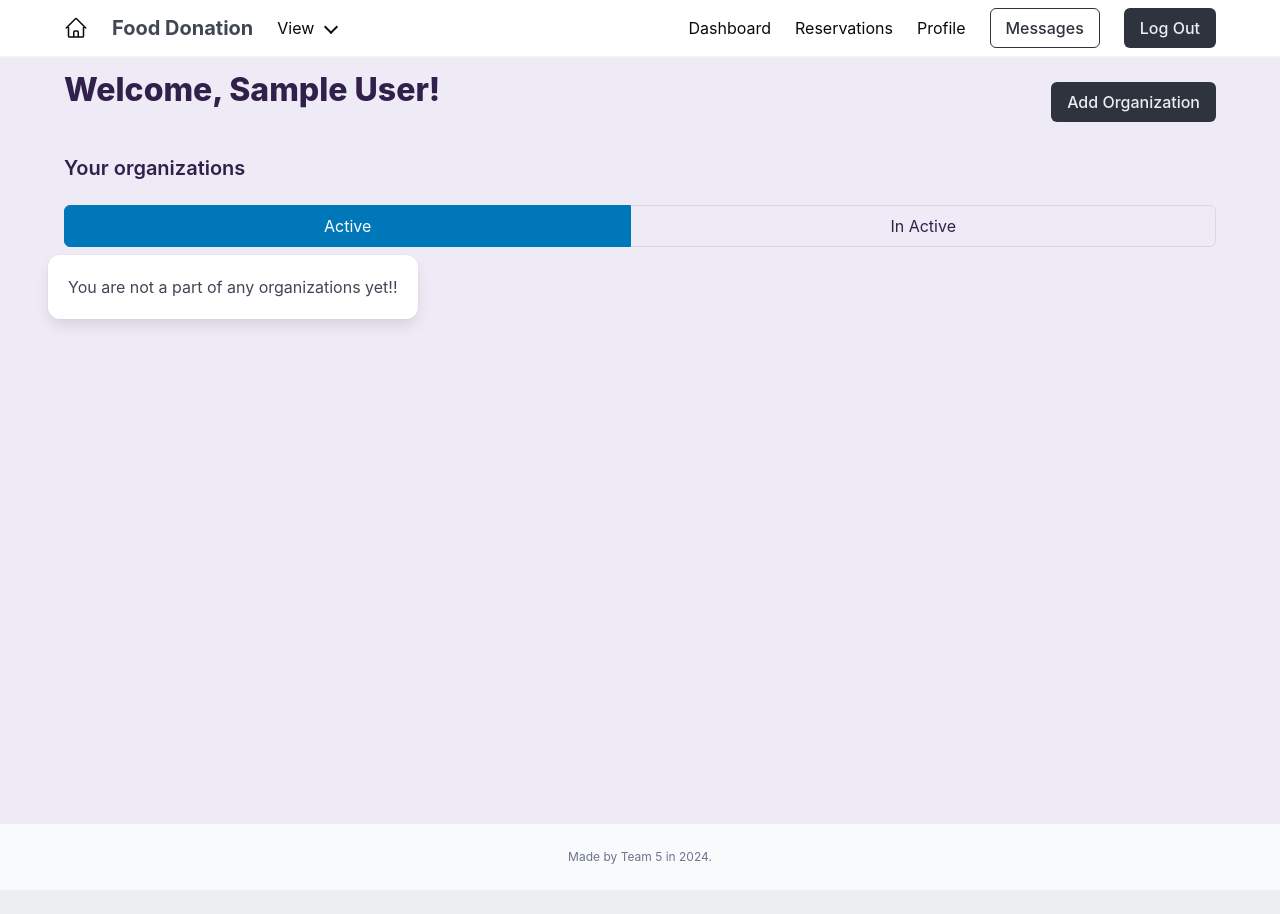
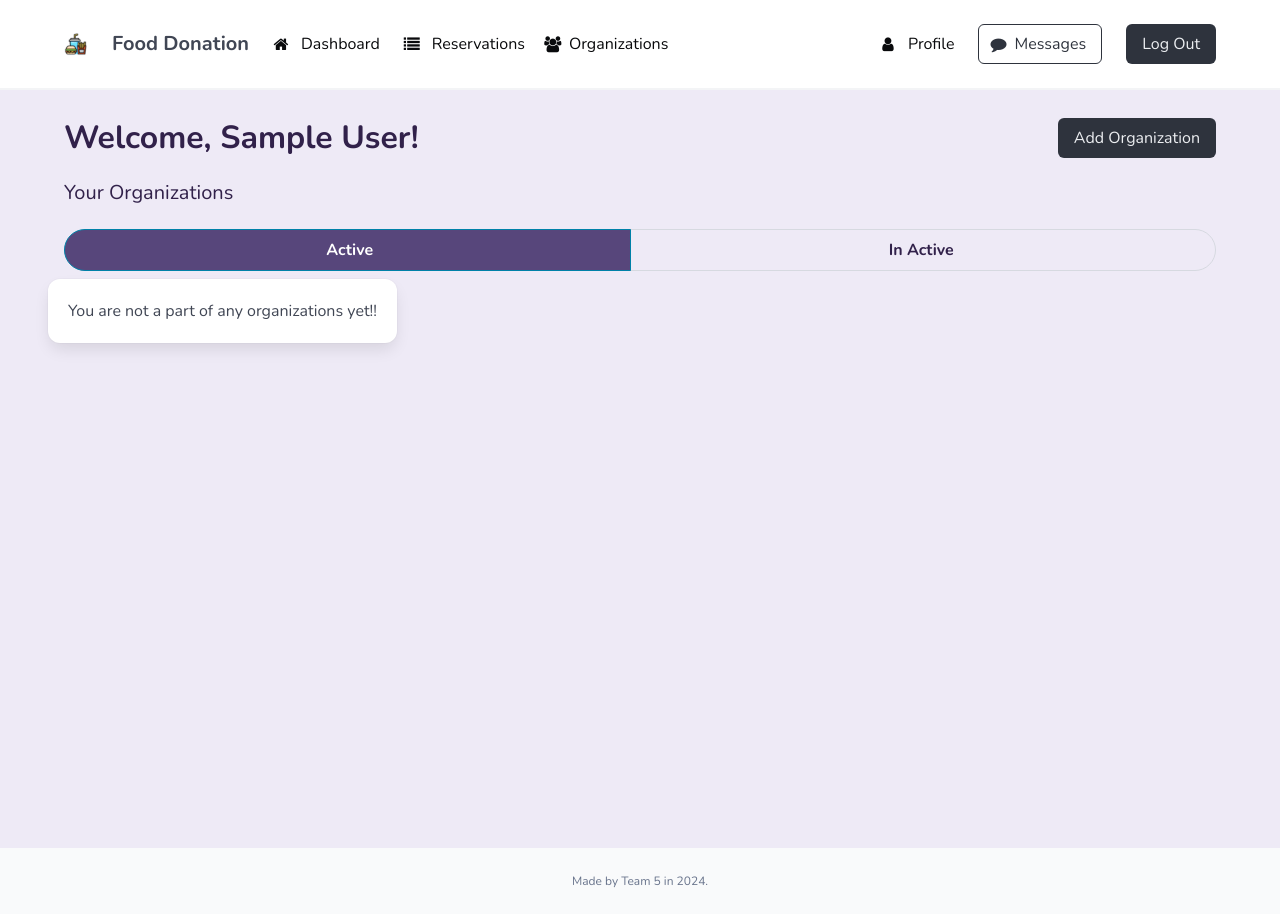
Before and after one commit to gcivil-nyu-org/wed-fall24-team5, a Django app: page /donor_dashboard/ in a window 1280 px wide. Before the commit the page ends 890 px from the top, so only its background shows below. Run offline with Django 5.2, Linux system fonts and the light colour scheme; the visitor is signed in with stand-in values (Sample User, id 1); data comes from the database, SQL or seed files in the repository; data that the repository does not hold is empty; some libraries are stand-ins or nearby versions.

Commit message:
Chore/issue 197/navigation update and UI cleanup (#198)
* add initial donor dashboard statistics

* UI changes, header, and breadcrumbs

* button colors on order page

* fix messages link

```diff
--- a/src/donor_dashboard/templates/donor_dashboard/list.html
+++ b/src/donor_dashboard/templates/donor_dashboard/list.html
@@ -10,7 +10,7 @@
 <div class="container">
     {% include "partials/notifications.html" %}
     <div class="flex-container">
-            <h1 class="title">Welcome, {{ user.first_name }} {{ user.last_name }}!</h1>
+        <h1 class="title mt-5">Welcome, {{ user.first_name }} {{ user.last_name }}!</h1>
         <!-- Button to open the modal -->
         <div class="buttons">
             <button class="button  is-dark" id="open-modal">Add Organization</button>
@@ -45,7 +45,9 @@
                             <div class="column is-two-thirds-tablet is-full-mobile">
                                 <div class="field">
                                     <div class="control">
-                                        <div class="button is-link is-light is-fullwidth has-text-left is-flex-wrap-wrap">{{ form.address }}</div>
+                                        <div
+                                            class="button is-link is-light is-fullwidth has-text-left is-flex-wrap-wrap">
+                                            {{ form.address }}</div>
                                     </div>
                                 </div>
                                 <div class="field">{{ form.zipcode }}</div>
@@ -65,11 +67,9 @@
             </form>
         </div>
     </div>
-    <h2 class="subtitle mt-5">
-        <strong>Your organizations</strong>
-    </h2>
+    <h2 class="subtitle">Your Organizations</h2>
     <!--Tab Navigation Bar-->
-    <div class="tabs is-centered is-toggle is-fullwidth">
+    <div class="tabs is-centered is-toggle is-toggle-rounded is-fullwidth has-text-weight-semibold">
         <ul>
             <li id="active-tab">
                 <a>
@@ -87,43 +87,46 @@
         <div class="columns is-multiline is-variable is-4">
             {% if active_org_list %}
             {% for org in active_org_list %}
-                    <div class="column is-full-mobile is-half-tablet is-half-desktop">
+            <div class="column is-full-mobile is-one-third-tablet is-one-third-desktop">
                 <div class="card mb-5 is-flex is-flex-direction-column">
                     <div class="card-content is-flex-grow-1">
-                                <div class="media is-flex is-justify-content-space-between">
-                                    <div class="media-content">
+                        <div class="level">
+                            <div class="level-left">
+                                <div class="level-item">
                                     <p class="title is-4 is-clipped">{{ org.org_name }}</p>
                                 </div>
-                                    <div class="media-right">
+                            </div>
+                            <div class="level-right">
+                                <div class="level-item">
                                     <span class="tag is-primary is-light is-medium mt-1">{{ org.access_level }}</span>
                                 </div>
-                                    <div class="media-right">
+                                <div class="level-item">
                                     <span class="tag is-primary is-light is-medium mt-1">{{ org.org_type }}</span>
                                 </div>
                             </div>
+                        </div>
                         <div class="content">
-                                    <div class="columns">
-                                        <div class="column is-full-mobile is-half-tablet">
-                                            <!-- djlint:off -->
+                            <p>
                             <div class="button is-link is-light has-text-centered"
                                 style="white-space: normal; word-wrap: break-word; overflow-wrap: break-word;">
-                                            <!-- djlint:on -->
                                 {{ org.org_address }}
                             </div>
-                                    </div>
-                                    <div class="column is-full-mobile is-half-tablet has-text-centered">
-                                        <!-- djlint:off -->
-                                                                                    <p style="word-wrap: break-word; overflow-wrap: break-word;">{{ org.org_email }}</p>
-                                                                                    <p>{{ org.org_contact_number }}</p>
-                                                                                <a href="{{ org.org_website }}"
-                                                                                   style="word-wrap: break-word;
-                                                                                          overflow-wrap: break-word">{{ org.org_website }}</a>
-                                <!-- djlint:on -->
+                            </p>
+                            <p class="icon-text mt-1 block" style="word-wrap: break-word; overflow-wrap: break-word;">
+                                <span class="icon"><i class="fa fa-envelope"></i></span>
+                                <span>{{ org.org_email }}</span>
+                            </p>
+                            <p class="icon-text block">
+                                <span class="icon"><i class="fa fa-phone"></i></span>
+                                <span>{{ org.org_contact_number }}</span>
+                            </p>
+                            <p class="icon-text block" style="word-wrap: break-word; overflow-wrap: break-word;">
+                                <span class="icon"><i class="fa fa-link"></i></span>
+                                <span><a href="{{ org.org_website }}">{{ org.org_website }}</a></span>
+                            </p>
                         </div>
                     </div>
-                    </div>
-                </div>
-                <footer class="card-footer mt-auto">
+                    <footer class="card-footer mt-auto has-background-white-ter has-text-weight-semibold">
                         <a href="{% url 'donor_dashboard:manage_organization' org.org_id %}"
                             class="card-footer-item">View Organization</a>
                     </footer>
@@ -139,7 +142,7 @@
         <div class="columns is-multiline is-variable is-4">
             {% if inactive_org_list %}
             {% for org in inactive_org_list %}
-                <div class="column is-full-mobile is-half-tablet is-half-desktop">
+            <div class="column is-full-mobile is-one-third-tablet is-one-third-desktop">
                 <div class="card mb-5 is-flex is-flex-direction-column">
                     <div class="card-content is-flex-grow-1">
                         <div class="media is-flex is-justify-content-space-between">
@@ -154,30 +157,39 @@
                             </div>
                         </div>
                         <div class="content">
-                                <div class="columns">
-                                    <div class="column is-full-mobile is-half-tablet">
-                                        <!-- djlint:off -->
                             <div class="button is-link is-light has-text-centered"
                                 style="white-space: normal; word-wrap: break-word; overflow-wrap: break-word;">
-                                        <!-- djlint:on -->
                                 {{ org.org_address }}
                             </div>
-                                </div>
-                                <div class="column is-full-mobile is-half-tablet has-text-centered">
-                                    <!-- djlint:off -->
                             <p style="word-wrap: break-word; overflow-wrap: break-word;">{{ org.org_email }}</p>
                             <p>{{ org.org_contact_number }}</p>
-                                                                            <a href="{{ org.org_website }}"
-                                                                               style="word-wrap: break-word;
-                                                                                      overflow-wrap: break-word">{{ org.org_website }}</a>
+                            <a href="{{ org.org_website }}" style="word-wrap: break-word;
+                                                                                      overflow-wrap: break-word">{{
+                                org.org_website }}</a>
+                            <!-- <div class="columns"> -->
+                            <!-- <div class="column is-full-mobile is-half-tablet"> -->
+                            <!-- djlint:off -->
+                            <!-- <div class="button is-link is-light has-text-centered" -->
+                            <!-- style="white-space: normal; word-wrap: break-word; overflow-wrap: break-word;"> -->
                             <!-- djlint:on -->
-                        </div>
+                            <!-- {{ org.org_address }} -->
+                            <!-- </div> -->
+                            <!-- </div> -->
+                            <!-- <div class="column is-full-mobile is-half-tablet has-text-centered"> -->
+                            <!-- djlint:off -->
+                            <!-- <p style="word-wrap: break-word; overflow-wrap: break-word;">{{ org.org_email }}</p> -->
+                            <!-- <p>{{ org.org_contact_number }}</p> -->
+                            <!-- <a href="{{ org.org_website }}" -->
+                            <!-- style="word-wrap: break-word; -->
+                            <!-- overflow-wrap: break-word">{{ org.org_website }}</a> -->
+                            <!-- djlint:on -->
+                            <!-- </div> -->
                         </div>
                     </div>
                 </div>
                 <footer class="card-footer mt-auto">
-                <a href="{% url 'donor_dashboard:manage_organization' org.org_id %}"
-                   class="card-footer-item">View Organization</a>
+                    <a href="{% url 'donor_dashboard:manage_organization' org.org_id %}" class="card-footer-item">View
+                        Organization</a>
                 </footer>
             </div>
         </div>
--- a/src/donor_dashboard/views.py
+++ b/src/donor_dashboard/views.py
@@ -12,6 +12,7 @@ from donor_dashboard.forms import AddOrganizationForm
 from django.contrib.auth.decorators import login_required
 from django.utils import timezone
 from django.http import HttpResponse
+from django.db.models import Avg
 from .helpers import validate_donation
 import csv
 
@@ -108,6 +109,8 @@ def manage_organization(request, organization_id):
             .order_by("modified_at")
             .values("rating", "comment")
         )
+        rating = reviews.aggregate(Avg("rating"))
+        num_users = orders.values("user").distinct().count()
 
         return render(
             request,
@@ -119,6 +122,8 @@ def manage_organization(request, organization_id):
                 "orders": orders,
                 "owner_access": owner_access,
                 "reviews": reviews,
+                "rating": rating,
+                "num_users": num_users,
             },
         )
     except Exception:
--- a/src/messaging/templates/messaging_dashboard.html
+++ b/src/messaging/templates/messaging_dashboard.html
@@ -11,6 +11,9 @@
     <link href="https://cdn.jsdelivr.net/npm/select2@4.1.0-rc.0/dist/css/select2.min.css" rel="stylesheet" />
 
     <style>
+        a {
+            text-decoration: none !important;
+        }
         .select2-container {
             z-index: 1060 !important;  /* Set higher than Bootstrap modal */
         }
@@ -34,7 +37,7 @@
             max-width: 70%;
         }
     </style>
-    <div class="container">
+    <div class="container mt-5">
         <div class="container-fluid">
             <div class="row">
                 <!-- Sidebar -->
--- a/src/static/bulma/bulma.scss
+++ b/src/static/bulma/bulma.scss
@@ -1,4 +1,26 @@
 @charset "utf-8";
 
 /*! bulma.io v1.0.2 | MIT License | github.com/jgthms/bulma */
-@use "sass";
+// Set your brand colors
+$lilac: #eDeaf5;
+$purple: #57467B;
+$navy: #0081a7;
+$pink: #c1666b;
+$yellow: #fec601;
+$beige-light: #d0d1cd;
+$beige-lighter: #eff0eb;
+
+// Path to Bulma's sass folder
+@use "sass" with (
+  $family-primary: '"Nunito", sans-serif',
+  $primary: $purple,
+  $link: $navy,
+  $danger: $pink,
+  $info: $navy,
+  $warning: $yellow,
+  $tabs-toggle-link-active-background-color: $purple,
+  $tabs-toggle-link-active-color: #fff,
+);
+
+// Import the Google Font
+@import url("https://fonts.googleapis.com/css?family=Nunito:400,700");
--- a/src/static/bulma/package.json
+++ b/src/static/bulma/package.json
@@ -33,7 +33,7 @@
     "postcss-cli": "^11.0.0",
     "prettier": "^3.3.3",
     "rimraf": "^6.0.1",
-    "sass": "^1.77.8"
+    "sass": "^1.80.6"
   },
   "scripts": {
     "build-bulma": "sass --style=expanded --source-map bulma.scss css/bulma.css",
--- a/src/templates/_base.html
+++ b/src/templates/_base.html
@@ -20,6 +20,7 @@
             integrity="sha512-SfTiTlX6kk+qitfevl/7LibUOeJWlt9rbyDn92a1DqWOw9vWG2MFoays0sgObmWazO5BQPiFucnnEAjpAB+/Sw=="
             crossorigin="anonymous"
             referrerpolicy="no-referrer" />
+        <!-- <link rel="stylesheet" href="{% static 'bulma/css/bulma.css' %}"> -->
         <link rel="stylesheet" href="{% static 'css/style.css' %}">
         <style>
             .hero.is-halfheight .hero-body, .hero.is-fullheight .hero-body, .hero.is-fullheight-with-navbar .hero-body {
@@ -35,7 +36,7 @@
     </head>
     <body>
         {% include "partials/theader.html" %}
-        <div class="hero is-fullheight is-light mt-5">
+        <div class="hero is-fullheight is-light mt-6">
             <div class="hero-body">
                 {% block content %}
                 {% endblock content %}
--- a/src/templates/partials/theader.html
+++ b/src/templates/partials/theader.html
@@ -18,18 +18,11 @@
         }
     }
 </style>
-<header class="navbar is-fixed-top has-shadow is-white">
+<header class="navbar is-fixed-top has-shadow is-white is-spaced">
     <div class="container">
         <div class="navbar-brand">
             <a href="{% url 'recipient_dashboard' %}" class="navbar-item">
-                <svg xmlns="http://www.w3.org/2000/svg"
-                     fill="none"
-                     viewBox="0 0 24 24"
-                     stroke-width="1.5"
-                     stroke="currentColor"
-                     class="size-6">
-                    <path stroke-linecap="round" stroke-linejoin="round" d="m2.25 12 8.954-8.955c.44-.439 1.152-.439 1.591 0L21.75 12M4.5 9.75v10.125c0 .621.504 1.125 1.125 1.125H9.75v-4.875c0-.621.504-1.125 1.125-1.125h2.25c.621 0 1.125.504 1.125 1.125V21h4.125c.621 0 1.125-.504 1.125-1.125V9.75M8.25 21h8.25" />
-                </svg>
+                <span><figure class="image is-24x24"><img src="{% static 'favicon.ico' %}" height="auto" width="auto" alt="" /></figure></span>
                 <span class="ml-3 is-size-5 has-text-weight-bold has-text-grey-dark">Food Donation</span>
             </a>
             <a role="button"
@@ -45,24 +38,33 @@
         <div id="navMenu" class="navbar-menu">
             <div class="navbar-start">
                 {% if user.is_authenticated %}
-                    <div class="navbar-item has-dropdown">
-                        <a class="navbar-link">View</a>
-                        <div class="navbar-dropdown">
-                            <a href="{% url 'recipient_dashboard' %}" class="navbar-item">Available Donations</a>
-                            <a href="{% url 'donor_dashboard:org_list' %}" class="navbar-item">My Organizations</a>
-                        </div>
-                    </div>
+                    <a class="navbar-item" href="{% url 'recipient_dashboard' %}">
+                        <span class="icon is-small"><i class="fa fa-home" aria-hidden="true"></i></span>
+                        <span>Dashboard</span>
+                    </a>
+                    <a class="navbar-item" href="{% url 'recipient_orders' %}">
+                        <span class="icon is-small"><i class="fa fa-list" aria-hidden="true"></i></span>
+                        <span>Reservations</span>
+                    </a>
+                    <a class="navbar-item" href="{% url 'donor_dashboard:org_list' %}">
+                        <span class="icon is-small"><i class="fa fa-group" aria-hidden="true"></i></span>
+                        Organizations
+                    </a>
                 {% endif %}
             </div>
             <div class="navbar-end">
                 {% if user.is_authenticated %}
-                    <a class="navbar-item" href="{% url 'recipient_dashboard' %}">Dashboard</a>
-                    <a class="navbar-item" href="{% url 'recipient_orders' %}">Reservations</a>
-                    <a class="navbar-item" href="{% url 'user_profile:profile' %}">Profile</a>
+                    <a class="navbar-item" href="{% url 'user_profile:profile' %}">
+                        <span class="icon is-small"><i class="fa fa-user" aria-hidden="true"></i></span>
+                        <span>Profile</span>
+                    </a>
                 {% endif %}
                 <div class="navbar-item">
                     {% if user.is_authenticated %}
-                        <a class="button is-outlined is-dark" href="{% url 'messaging:messaging' %}"><span>Messages</span></a>
+                        <a class="button is-outlined is-dark" href="{% url 'messaging:messaging' %}">
+                            <span class="icon"><i class="fa fa-comment" aria-hidden="true"></i></span>
+                            <span>Messages</span>
+                        </a>
                         <a class="button is-dark ml-3" href="{% url 'accounts:logout' %}"><span>Log Out</span></a>
                     {% else %}
                         <a class="button is-outlined is-dark" href="{% url 'accounts:login' %}"><span>Log In</span></a>
```
Also changed, not shown: src/donor_dashboard/templates/donor_dashboard/manage_organization.html (+63 -23 lines), src/donor_dashboard/templates/donor_dashboard/organization_details.html (+23 -5 lines), src/recipient_dashboard/templates/recipient_dashboard/dashboard.html (+4 -4 lines), src/recipient_orders/templates/recipient_orders/orders.html (+6 -6 lines), src/donor_dashboard/templates/donor_dashboard/manage_orders.html (deleted), src/static/bulma/css/bulma.css, 2 other files. Lines whose indentation alone changed are shown as unchanged.
